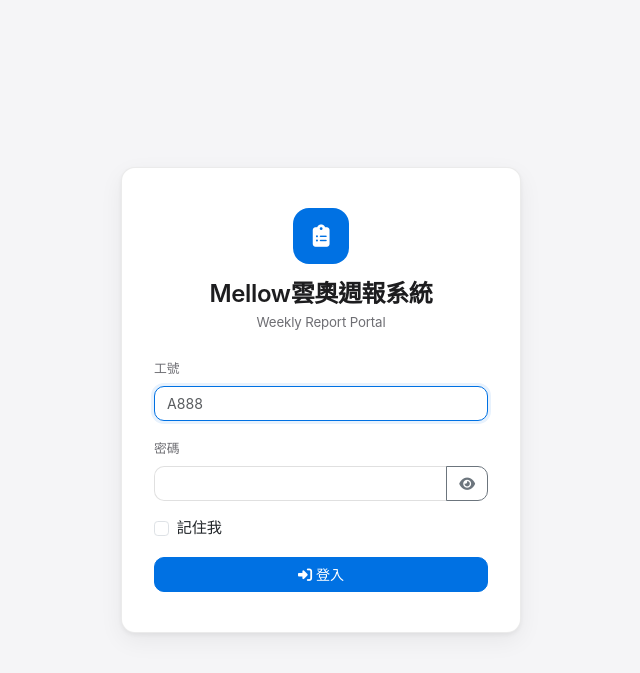
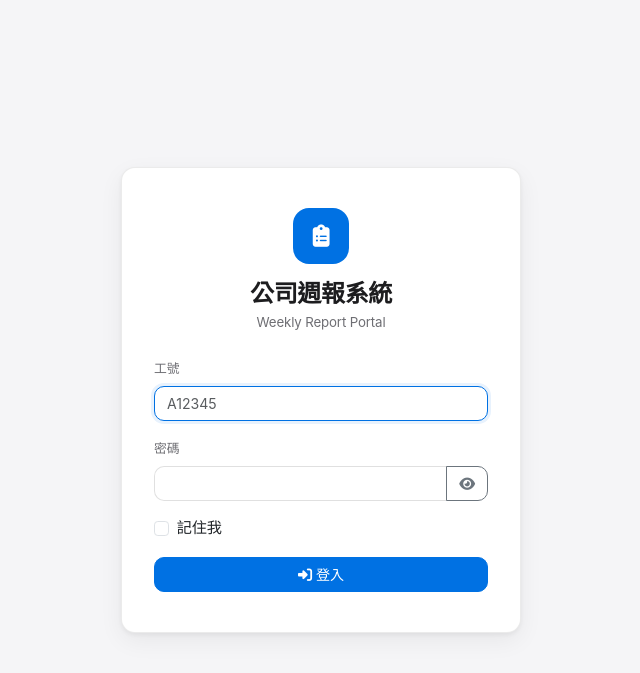
Before and after one commit to wanting221/work-log, a Flask app: page /weekly_report_login in a window 1280 px wide. Shown: the top 673 px of the page, without its empty margins (319-959 px from the left). Run offline with Flask 3, Linux system fonts and the light colour scheme; some libraries are stand-ins or nearby versions.

Commit message:
Add files via upload

```diff
--- a/config.py
+++ b/config.py
@@ -25,7 +25,7 @@ class Config:
     COMPANY_SHORT_NAME = os.environ.get('COMPANY_SHORT_NAME', 'Mellow雲奧')
     COMPANY_NAME_EN = os.environ.get('COMPANY_NAME_EN', '')
     # 批次匯入／管理者新增帳號時的預設密碼（建議每家公司都設成自己的，並要求員工登入後修改）
-    DEFAULT_NEW_ACCOUNT_PASSWORD = os.environ.get('DEFAULT_NEW_ACCOUNT_PASSWORD', 'ChangeMe-2026!')
+    DEFAULT_NEW_ACCOUNT_PASSWORD = os.environ.get('DEFAULT_NEW_ACCOUNT_PASSWORD', 'Mellow123')
     # 新增人員表單預先帶入的 Email（留空表示不預填）
     DEFAULT_NEW_ACCOUNT_EMAIL = os.environ.get('DEFAULT_NEW_ACCOUNT_EMAIL', '')
     # 系統自動產生的暫時 Email 網域（匯入時對不到帳號的人員會用到）
--- a/templates/admin_projects.html
+++ b/templates/admin_projects.html
@@ -126,7 +126,7 @@
         <div class="modal-body">
           <div class="mb-2">
             <label class="form-label small">專案代號</label>
-            <input class="form-control" name="code" required placeholder="例如：ANT">
+            <input class="form-control" name="code" required placeholder="例如：FWEE">
           </div>
           <div class="mb-2">
             <label class="form-label small">專案全名／客戶全名</label>
--- a/templates/backup.html
+++ b/templates/backup.html
@@ -118,7 +118,7 @@
     <div class="small mb-3">
       這個功能會<strong class="text-danger">清空整個系統資料庫</strong>，包含所有帳號（管理者自己的帳號也不例外）、
       專案、週報內容、留言、操作紀錄、SMTP 與備份排程設定等，回到「全新安裝」的初始狀態
-      （只會留下一個預設管理者帳號 <code>A171</code> / <code>admin123</code>）。
+      （只會留下一個預設管理者帳號 <code>A00007</code> / <code>admin123</code>）。
       <strong class="text-danger">此操作無法復原，執行後會立即登出。</strong>
       強烈建議先用上方「立即匯出備份」保留一份目前資料的備份，確認真的需要重來一次再繼續。
     </div>
--- a/templates/base.html
+++ b/templates/base.html
@@ -3,7 +3,7 @@
 <head>
 <meta charset="UTF-8">
 <meta name="viewport" content="width=device-width, initial-scale=1.0">
-<title>{% block title %}{{ company_name }}週報系統{% endblock %} - {{ brand_line }}</title>
+<title>{% block title %}公司週報系統{% endblock %} - {{ brand_line }}</title>
 <link rel="icon" type="image/x-icon" href="{{ static_url('favicon.ico') }}">
 <link rel="shortcut icon" type="image/x-icon" href="{{ static_url('favicon.ico') }}">
 <!-- 提前建立與 CDN 的連線（DNS查詢+TLS握手），減少後面實際下載檔案時的等待時間 -->
@@ -19,7 +19,7 @@
   <button class="btn btn-icon" type="button" data-bs-toggle="offcanvas" data-bs-target="#sidebarOffcanvas">
     <i class="fa-solid fa-bars"></i>
   </button>
-  <span class="mobile-topbar-title ms-2">{{ company_name }}週報系統</span>
+  <span class="mobile-topbar-title ms-2">公司週報系統</span>
 </nav>
 
 <div class="d-flex">
--- a/templates/diary.html
+++ b/templates/diary.html
@@ -252,7 +252,7 @@ function handleDiaryProjectChange(e) {
   const select = e.target;
   if (select.value !== '__new__') return;
   e.stopImmediatePropagation();
-  const code = prompt('請輸入新專案代號（例如：ANT）：');
+  const code = prompt('請輸入品牌（例如：FWEE）：');
   if (!code) { select.value = ''; return; }
   fetch('/diary/project/quick_add', {
     method: 'POST',
--- a/templates/email_settings.html
+++ b/templates/email_settings.html
@@ -32,7 +32,7 @@
         </div>
         <div class="col-md-4">
           <label class="form-label small">寄件者顯示名稱</label>
-          <input class="form-control" name="mail_sender_name" value="{{ settings.get('mail_sender_name', 'RD週報系統') }}">
+          <input class="form-control" name="mail_sender_name" value="{{ settings.get('mail_sender_name', company_name ~ '週報系統') }}">
         </div>
         <div class="col-md-4">
           <label class="form-label small">寄件帳號 (SMTP 帳號)</label>
--- a/templates/login.html
+++ b/templates/login.html
@@ -7,7 +7,7 @@
       <div class="login-icon-badge">
         <i class="fa-solid fa-clipboard-list"></i>
       </div>
-      <h4 class="mt-3 mb-0">{{ company_name }}週報系統</h4>
+      <h4 class="mt-3 mb-0">公司週報系統</h4>
       <div class="text-muted small mt-1">{{ (company_name_en ~ ' Weekly Report Portal')|trim }}</div>
     </div>
 
@@ -23,7 +23,7 @@
       <input type="hidden" name="csrf_token" value="{{ csrf_token() }}">
       <div class="mb-3">
         <label class="form-label">工號</label>
-        <input type="text" class="form-control" name="emp_id" required autofocus placeholder="A888">
+        <input type="text" class="form-control" name="emp_id" required autofocus placeholder="A12345">
       </div>
       <div class="mb-3">
         <label class="form-label">密碼</label>
--- a/templates/portal.html
+++ b/templates/portal.html
@@ -28,7 +28,7 @@
           <div class="portal-system-icon">
             <i class="fa-solid fa-clipboard-list"></i>
           </div>
-          <h6 class="mb-1">{{ company_name }}週報系統</h6>
+          <h6 class="mb-1">公司週報系統</h6>
           <div class="text-muted small">{{ (company_name_en ~ ' Weekly Report Portal')|trim }}</div>
         </a>
       </div>
--- a/templates/report_fill.html
+++ b/templates/report_fill.html
@@ -204,7 +204,7 @@ function buildRow(type, data) {
 
 function handleProjectChange(select) {
   if (select.value === '__new__') {
-    const code = prompt('請輸入新專案代號（例如：ANT）：');
+    const code = prompt('請輸入品牌（例如：FWEE）：');
     if (!code) { select.value = ''; return; }
     fetch('/report/project/quick_add', {
       method: 'POST',
```
